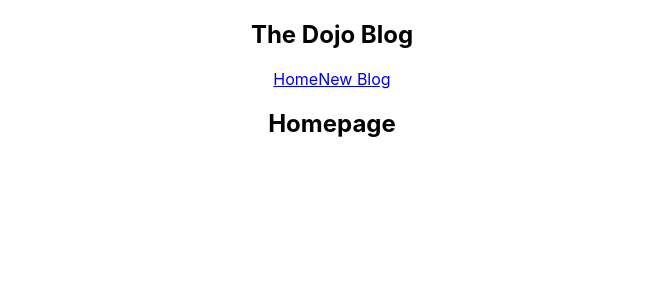
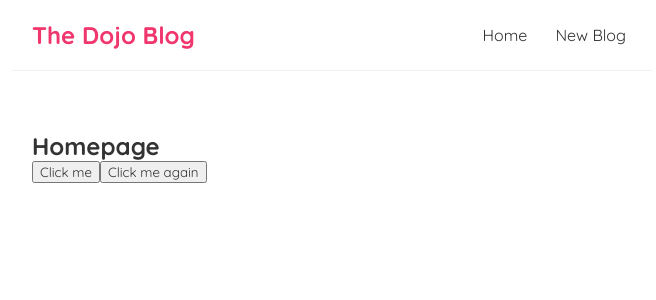
Before and after one commit to muhtasim24/ReactTutorial, a React (Create React App) app in the folder dojo-blog/: page / in a window 1280 px wide. Shown: the top 300 px of the page, without its empty margins (308-964 px from the left). Built offline with nearby package versions, Linux system fonts and the light colour scheme.

Commit message:
handling click events

```diff
--- a/dojo-blog/src/App.css
+++ /dev/null
@@ -1,38 +0,0 @@
-.App {
-  text-align: center;
-}
-
-.App-logo {
-  height: 40vmin;
-  pointer-events: none;
-}
-
-@media (prefers-reduced-motion: no-preference) {
-  .App-logo {
-    animation: App-logo-spin infinite 20s linear;
-  }
-}
-
-.App-header {
-  background-color: #282c34;
-  min-height: 100vh;
-  display: flex;
-  flex-direction: column;
-  align-items: center;
-  justify-content: center;
-  font-size: calc(10px + 2vmin);
-  color: white;
-}
-
-.App-link {
-  color: #61dafb;
-}
-
-@keyframes App-logo-spin {
-  from {
-    transform: rotate(0deg);
-  }
-  to {
-    transform: rotate(360deg);
-  }
-}
--- a/dojo-blog/src/App.js
+++ b/dojo-blog/src/App.js
@@ -1,4 +1,3 @@
-import './App.css';
 import Navbar from './Navbar';
 import Home from './Home';
 
--- a/dojo-blog/src/Home.js
+++ b/dojo-blog/src/Home.js
@@ -1,8 +1,18 @@
 
 function Home () {
+
+    const handleClick = (e) => {
+        console.log('hello ninja', e.target);
+    }
+    const handleClickAgain = (name) => {
+        console.log('hello ' + name)
+    }
+
     return (
         <div className="home">
             <h2>Homepage</h2>
+            <button onClick={handleClick}>Click me</button>
+            <button onClick={() => handleClickAgain('mario')}> Click me again</button>
         </div>
     );
 }
--- a/dojo-blog/src/index.css
+++ b/dojo-blog/src/index.css
@@ -1,13 +1,35 @@
-body {
+@import url('https://fonts.googleapis.com/css2?family=Quicksand:wght@300;400;500;600;700&display=swap');
+
+/* base styles */
+* {
   margin: 0;
-  font-family: -apple-system, BlinkMacSystemFont, 'Segoe UI', 'Roboto', 'Oxygen',
-    'Ubuntu', 'Cantarell', 'Fira Sans', 'Droid Sans', 'Helvetica Neue',
-    sans-serif;
-  -webkit-font-smoothing: antialiased;
-  -moz-osx-font-smoothing: grayscale;
+  font-family: "Quicksand";
+  color: #333;
 }
-
-code {
-  font-family: source-code-pro, Menlo, Monaco, Consolas, 'Courier New',
-    monospace;
+.navbar {
+  padding: 20px;
+  display: flex;
+  align-items: center;
+  max-width: 600px;
+  margin: 0 auto;
+  border-bottom: 1px solid #f2f2f2;
 }
+.navbar h1 {
+  color: #f1356d;
+}
+.navbar .links {
+  margin-left: auto;
+}
+.navbar a {
+  margin-left: 16px;
+  text-decoration: none;
+  padding: 6px;
+}
+.navbar a:hover {
+  color: #f1356d;
+}
+.content {
+  max-width: 600px;
+  margin: 40px auto;
+  padding: 20px;
+}
```
